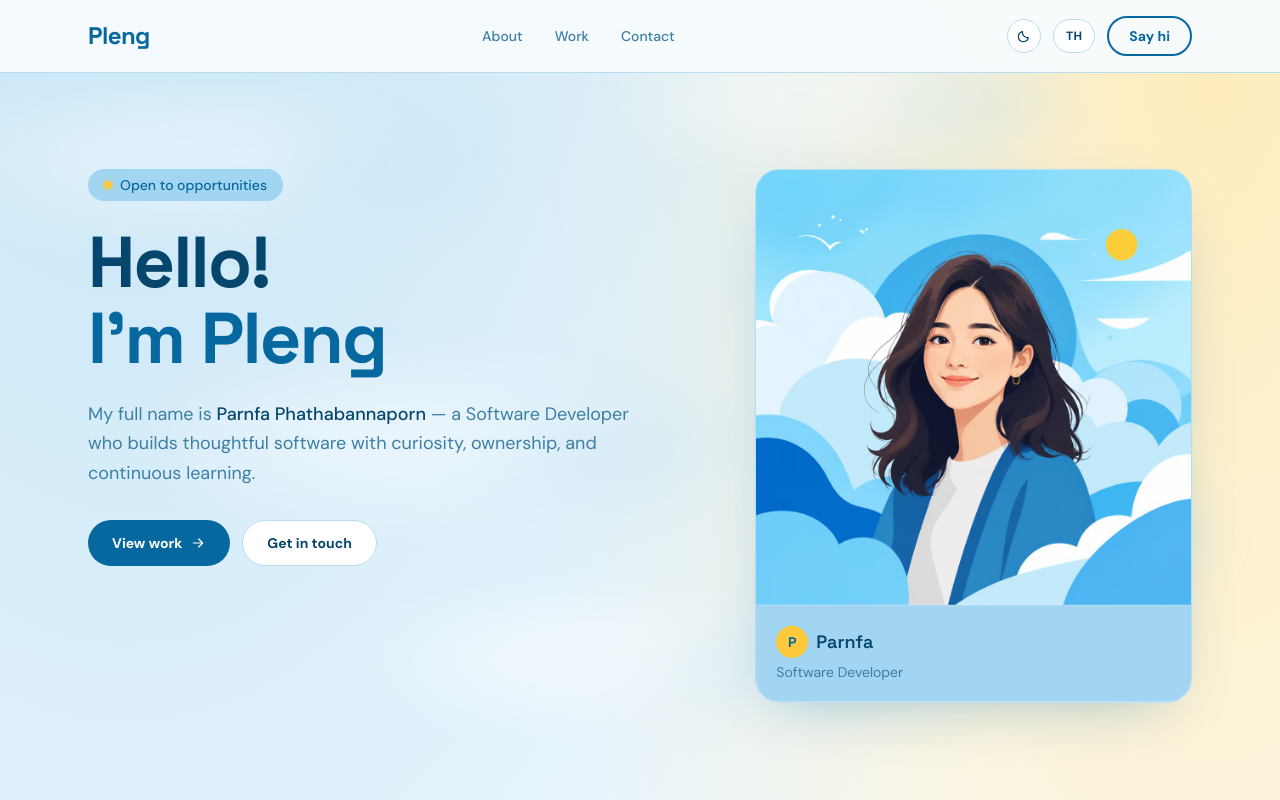
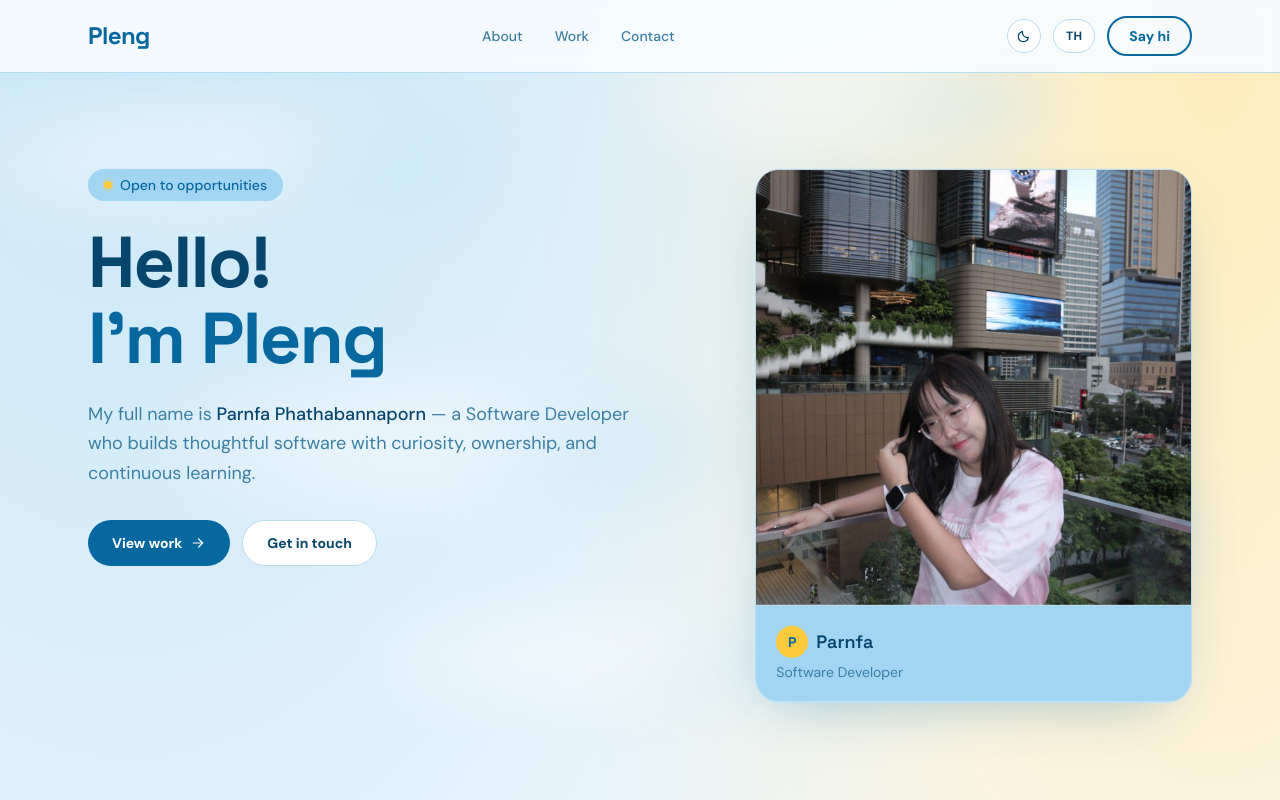
Before and after one commit to pparnfaa/parnfa-portfolio, a React (Vite) app: page / in a window 1280 px wide. Shown: the top 800 px of the page. Built offline with nearby package versions, Linux system fonts and the light colour scheme.

Commit message:
✨ update avatar image

```diff
--- a/src/components/Hero.tsx
+++ b/src/components/Hero.tsx
@@ -52,9 +52,9 @@ export function Hero() {
         >
           <div className="animate-float overflow-hidden rounded-3xl border border-border bg-card shadow-card-soft">
             <img
-              src="/avatar-placeholder.jpg"
+              src="/avatar.png"
               alt="Parnfa Phathabannaporn"
-              className="aspect-square w-full object-cover"
+              className="aspect-square w-full object-cover object-[center_38%]"
             />
             <div className="border-t border-border bg-secondary p-5">
               <div className="flex items-center gap-2">
```
Also changed, not shown: public/avatar-placeholder.jpg (deleted), public/avatar.png (added).
